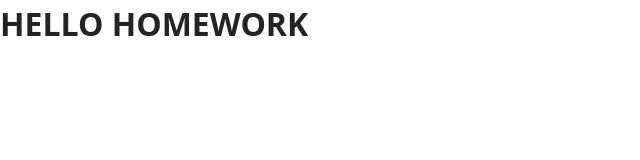
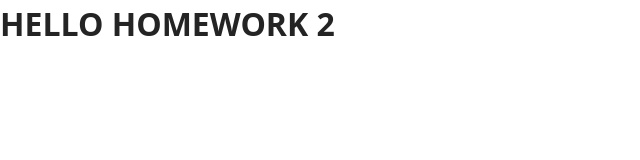
Before and after one commit to GoITteacher/npm-homework, a plain HTML site: page index.html in a window 1280 px wide. Shown: the full height of the page, 0-640 px from the left. Drawn offline with Linux system fonts and the light colour scheme.

Commit message:
Deploying to gh-pages from @ GoITteacher/npm-homework@0698d02476b12122a88dfcfdece0daabbc32719f 🚀

```diff
--- a/index.html
+++ b/index.html
@@ -9,6 +9,6 @@
     <link rel="stylesheet" crossorigin href="/npm-homework/assets/styles-DvPDDfy5.css">
   </head>
   <body>
-    <h1>HELLO HOMEWORK</h1>
+    <h1>HELLO HOMEWORK 2</h1>
   </body>
 </html>
```
